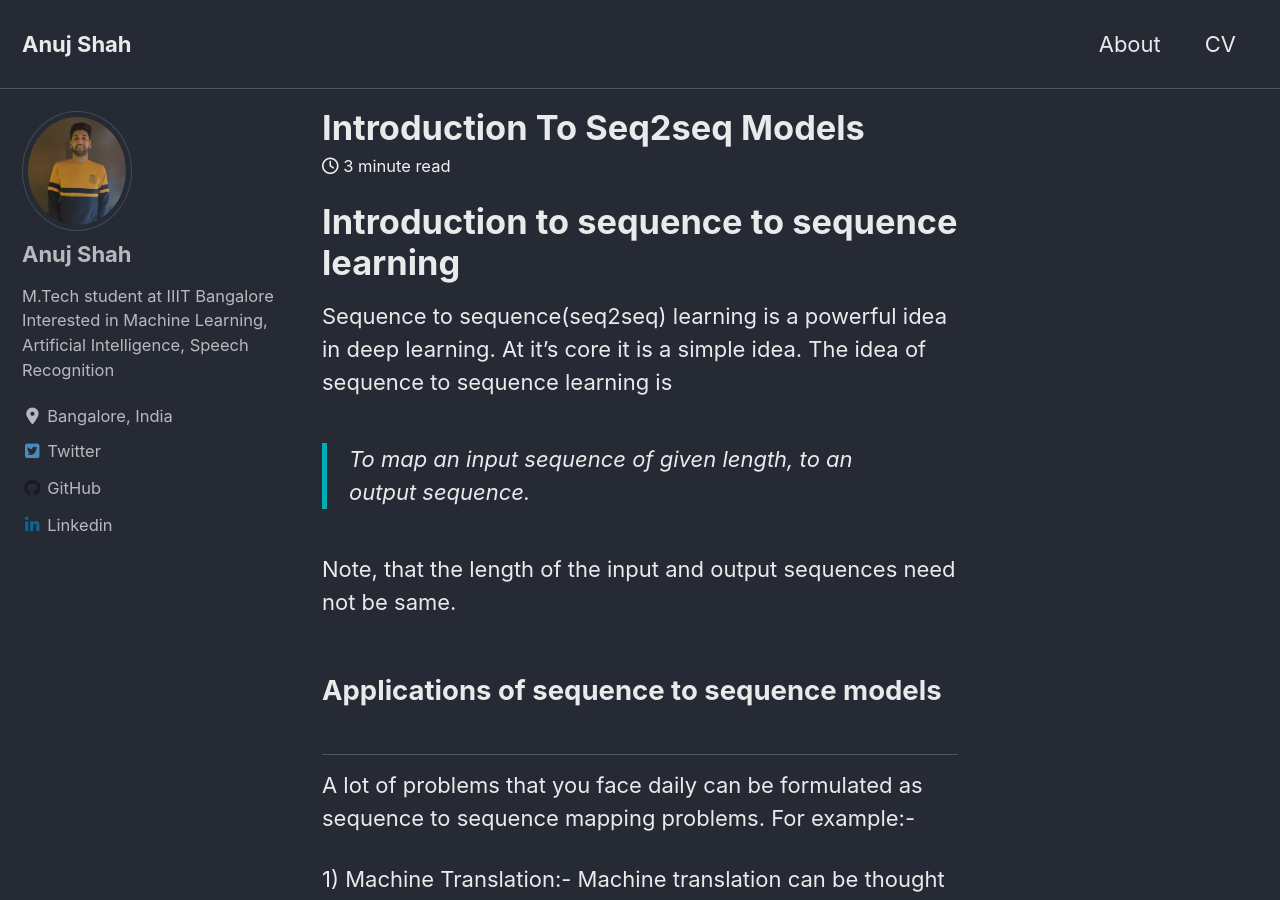
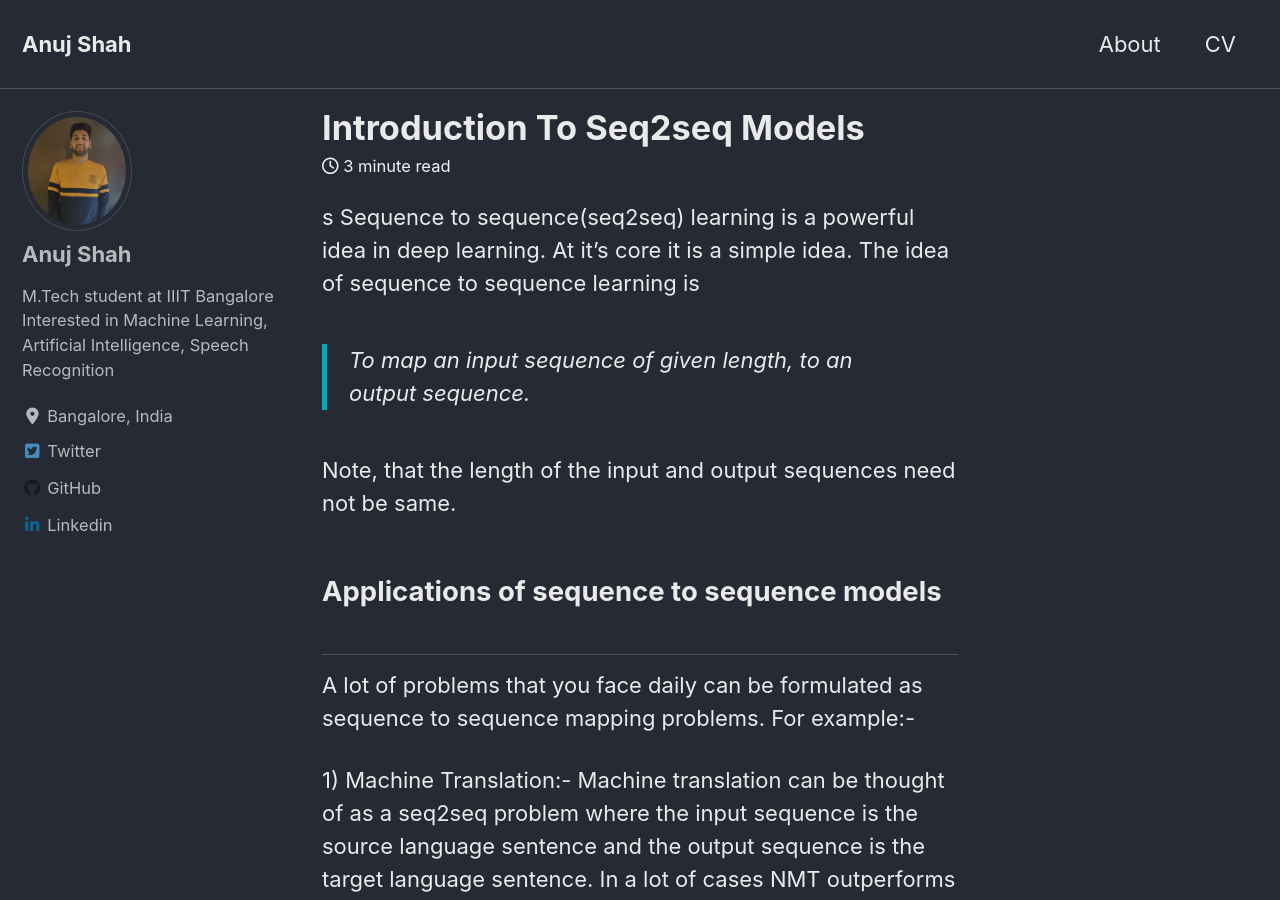
Before and after one commit to anuj1729/anuj1729.github.io, a Jekyll site: the page built from _posts/2019-03-24-introduction-to-seq2seq-models.md, in a window 1280 px wide and 900 px high. Built offline with Jekyll 4.4.1, drawn with Linux system fonts in a browser that asks for light colours; cached includes are drawn as plain includes; nearby versions of some CDN libraries.

Commit message:
Fix minor errors

```diff
--- a/_posts/2019-03-24-introduction-to-seq2seq-models.md
+++ b/_posts/2019-03-24-introduction-to-seq2seq-models.md
@@ -1,5 +1,4 @@
-# Introduction to sequence to sequence learning
-
+s
 Sequence to sequence(seq2seq) learning is a powerful idea in deep learning. At it's core it is a simple idea. The idea of sequence to sequence learning is
 
 > To map an input sequence of given length, to an output sequence.
```
